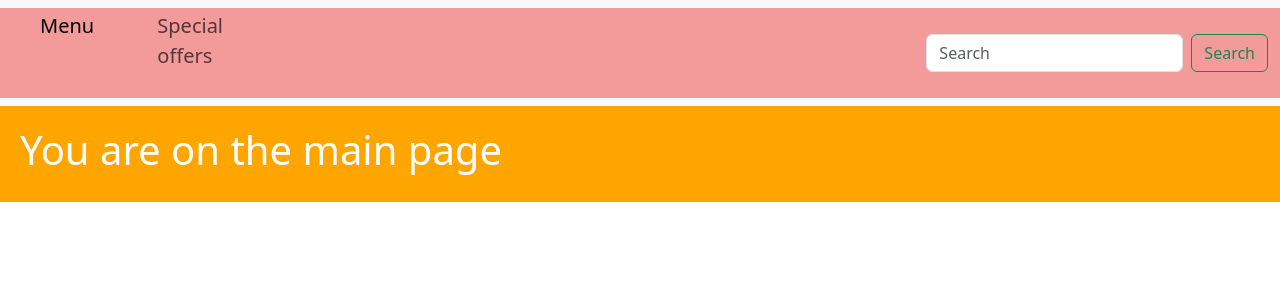
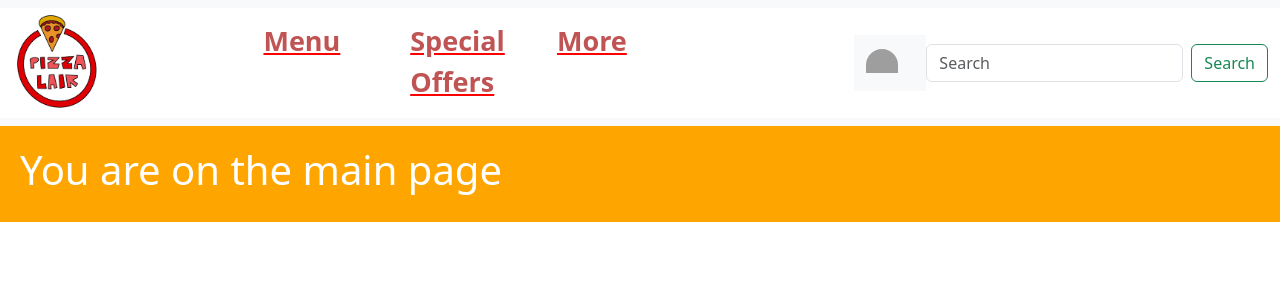
Before and after one commit to dorajohanns/pizza_v2, a Django app: page / in a window 1280 px wide. Shown: the top 300 px of the page. Run offline with Django 4.2, Linux system fonts and the light colour scheme; grey boxes are pictures that could not be loaded.

Commit message:
navbar css and html

```diff
--- a/static/css/navbar.css
+++ b/static/css/navbar.css
@@ -1,13 +1,24 @@
-#navbar {
-    background-color: rgba(241, 79, 79, 0.55);
-    height: 90px;
+
+.nav-item {
+    height: 100px;
+    padding-left: 20px;
+    padding-right: 20px;
+    font-size: 27px;
+    color: red;
+    text-decoration: underline;
 }
 
-.nav-item {
-    font-size: 20px;
-    margin: 20px;
+#subnav {
+    background-color: white;
+    justify-content: center;
+    align-items: center;
 }
 
-.navbar-brand {
-    font-size: 40px;
+.nav-brand {
+    margin-left: 20px;
 }
+
+.navbar-nav .nav-link {
+    color: rgba(168, 17, 17, 0.72);
+    font-weight: bold;
+}
--- a/templates/navigation.html
+++ b/templates/navigation.html
@@ -1,17 +1,32 @@
+
 <nav class="navbar navbar-expand-lg bg-body-tertiary">
-  <div id="navbar" class="container-fluid">
-      <div>
-      </div>
-      <div class="collapse navbar-collapse" id="navbarSupportedContent">
-        <ul class="navbar-nav me-auto mb-2 mb-lg-0">
+  <div id="subnav" class="container-fluid">
+    <a class="navbar-brand" href="{% url 'mainpage' %}">
+      <img src="../static/images/logo.jpg" alt="pizza lair logo" height="100" width="200">
+    </a>
+    <button class="navbar-toggler" type="button" data-bs-toggle="collapse" data-bs-target="#navbarNav" aria-controls="navbarNav" aria-expanded="false" aria-label="Toggle navigation">
+      <span class="navbar-toggler-icon"></span>
+    </button>
+    <div class="collapse navbar-collapse justify-content-center" id="navbarNav">
+      <ul class="navbar-nav">
         <li class="nav-item">
-            <a class="nav-link active" aria-current="page" href="#">Menu</a>
+          <a class="nav-link" href="{% url 'menu' %}">Menu</a>
         </li>
         <li class="nav-item">
-            <a class="nav-link" href="#">Special offers</a>
+          <a class="nav-link" href="{% url 'mainpage' %}">Special Offers</a>
+        </li>
+        <li class="nav-item">
+          <a class="nav-link" href="#">More</a>
         </li>
       </ul>
     </div>
+    <nav class="navbar bg-body-tertiary">
+      <div class="container-fluid">
+          <a class="navbar-brand" href="#">
+              <img src="../static/images/basket.jpg" alt="Logo" width="30" height="24" class="d-inline-block align-text-top">
+          </a>
+      </div>
+    </nav>
     <form class="d-flex" role="search">
       <input class="form-control me-2" type="search" placeholder="Search" aria-label="Search">
       <button class="btn btn-outline-success" type="submit">Search</button>
```
Lines whose indentation alone changed are shown as unchanged.
